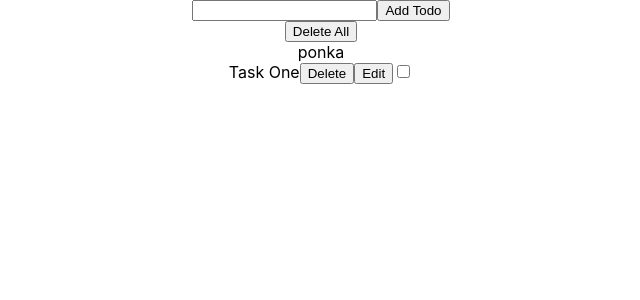
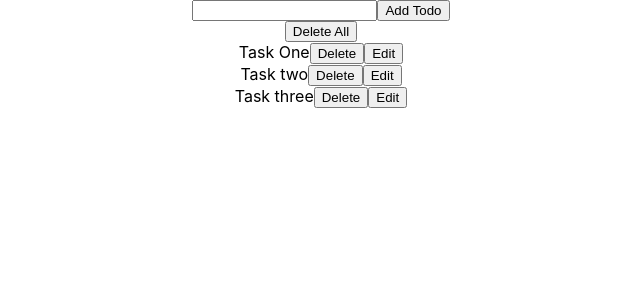
Before and after one commit to NomanAhmad2020/Todolist-assign1-Q4, a React (Create React App) app: page / in a window 1280 px wide. Shown: the top 300 px of the page, without its empty margins (319-959 px from the left). Built offline with nearby package versions, Linux system fonts and the light colour scheme.

Commit message:
3 files modified

```diff
--- a/src/components/index.js
+++ b/src/components/index.js
@@ -10,6 +10,7 @@ const Todo = () => {
 
     const list = useSelector((val) => {
         return val.todoReducer.todoList
+
     })
     const dispatch = useDispatch();
     const handleTodo = (task) => {
@@ -46,7 +47,7 @@ const Todo = () => {
                 list.map((item) => {
                     return (
                         <div>
-                        ponka
+                        {/* ponka */}
                         <List data={item} />
                         </div>
                     )
--- a/src/components/list.js
+++ b/src/components/list.js
@@ -25,7 +25,9 @@ const List = ({ data }) => {
         catch (error) {
             console.log("error", error)
         }
+
     }
+    //const handleIsDone =(task) =>
     return (
         <div>
             <div>
@@ -48,7 +50,9 @@ const List = ({ data }) => {
                         </>
                         : ""
                 }
-                <input type="checkbox" label='isdone' checked={data.isdone} />
+                {/* //{ <i> status:{data.isdone}</i> } */}
+                {/* <input type="checkbox" label='isdone' checked={data.isdone} /> */}
+                {/* <button onClick={() => handleIsDone(inputData)}> Done </button> */}
             </div>
         </div>
     )
--- a/src/reducer/todoReducer.js
+++ b/src/reducer/todoReducer.js
@@ -4,7 +4,17 @@ const initialState = {
           title: 'Task One',
           id: "1",
           isdone: false
-      }
+      },
+      {
+        title: 'Task two',
+        id: "2",
+        isdone: true
+    },
+    {
+        title: 'Task three',
+        id: "3",
+        isdone: false
+    }
   ]
 
 }
@@ -14,7 +24,9 @@ const todoReducer = (state = initialState, action) => {
           return {
               ...state,
               todoList: [...state.todoList, action?.payload]
+
           }
+
       }
       case "DELETE_TODO": {
           return {
```
